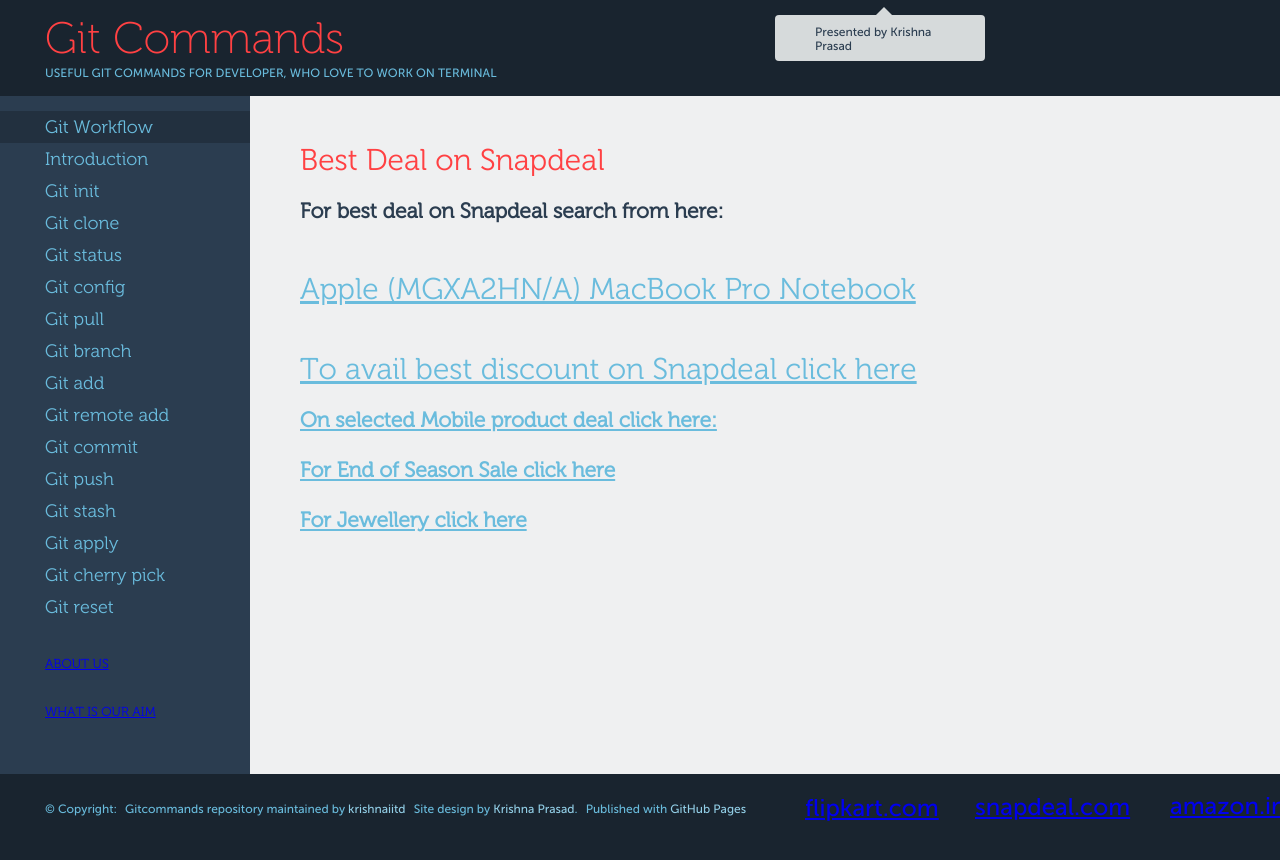
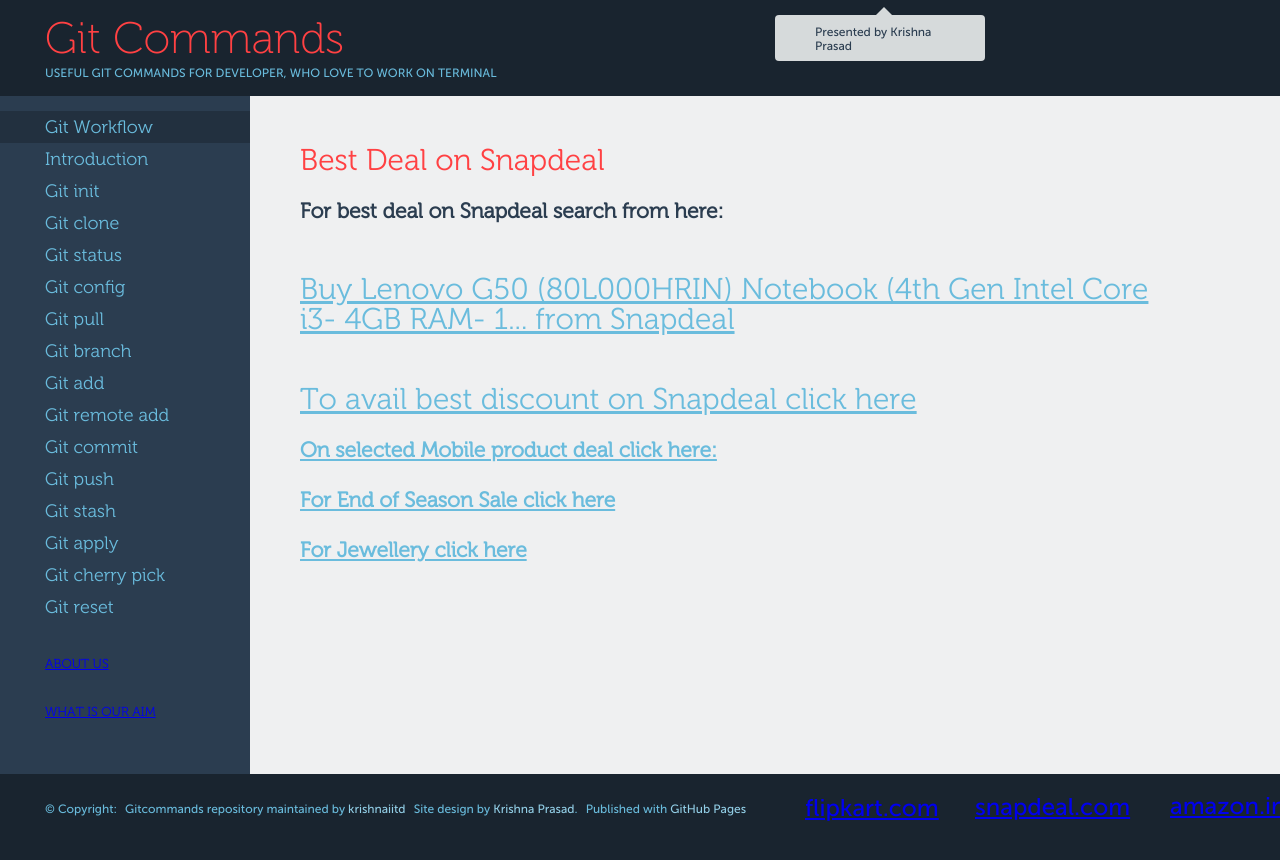
Before and after one commit to krishnaiitd/gitcommands, a Jekyll site: the page built from best-deal-on-snapdeal/index.html, in a window 1280 px wide. Shown: the top 860 px of the page. Built offline with Jekyll 4.4.1, drawn with Linux system fonts in a browser that asks for light colours; comment, search, counter and statistics services are not loaded.

Commit message:
snapdeal offers

```diff
--- a/best-deal-on-snapdeal/index.html
+++ b/best-deal-on-snapdeal/index.html
@@ -14,7 +14,7 @@
   </div>
 
   <h2>
-    <a href="http://www.snapdeal.com/product/apple-mgxa2hna-macbook-pro-notebook/1356690537?utm_source=aff_prog&utm_campaign=afts&offer_id=17&aff_id=29846" target="_blank" rel="nofollow"> Apple (MGXA2HN/A) MacBook Pro Notebook</a>
+<a href='http://www.snapdeal.com/product/lenovo-g50-80l000hrin-notebook-4th/643139517973?utm_source=aff_prog&utm_campaign=afts&offer_id=17&aff_id=29846' target=_blank>Buy Lenovo G50 (80L000HRIN) Notebook (4th Gen Intel Core i3- 4GB RAM- 1... from Snapdeal</a>
   </h2>
 
   <h2>
```
